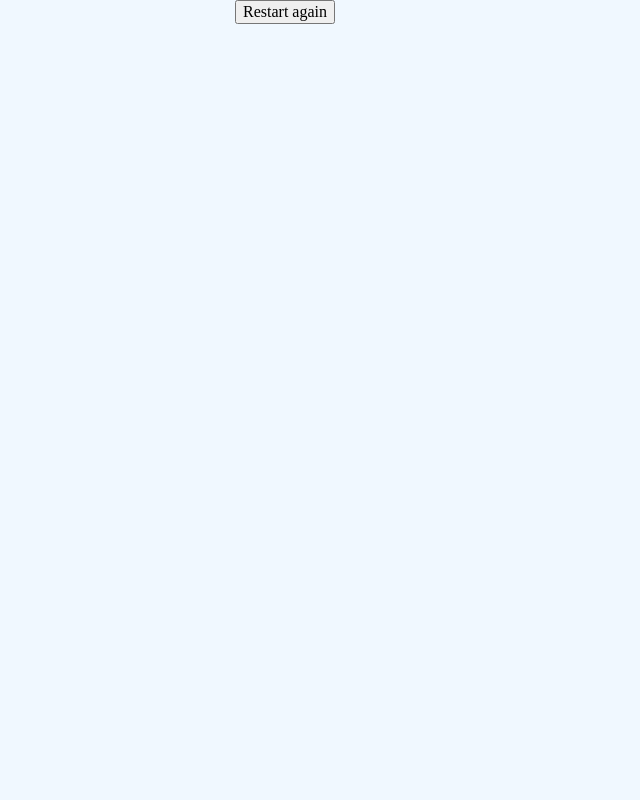
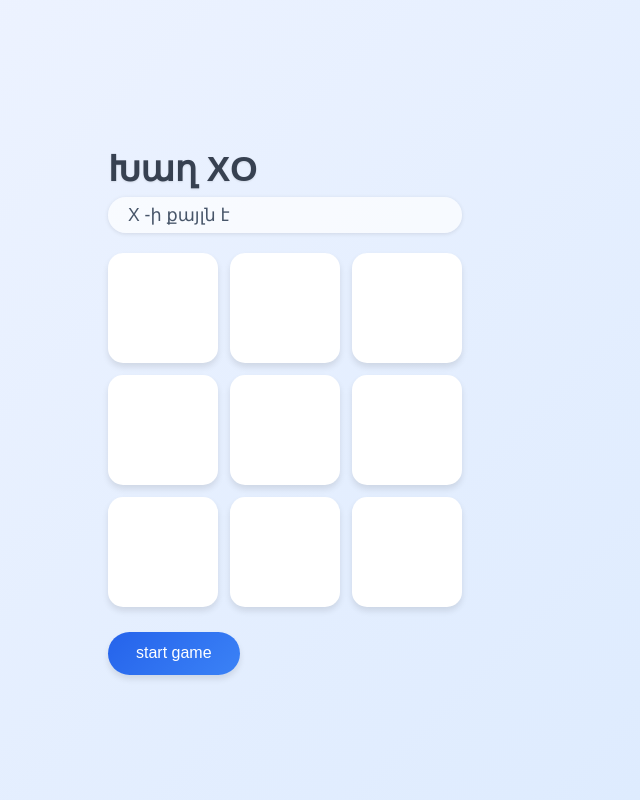
Before and after one commit to Amailya/x--o-play, a plain HTML site: page index.html in a window 1280 px wide. Shown: the whole page, without its empty margins (355-995 px from the left). Drawn offline with nearby package versions, Linux system fonts and the light colour scheme.

Commit message:
developer

```diff
--- a/css/style.css
+++ b/css/style.css
@@ -1,6 +1,91 @@
-body{
-    display: flex;
-    justify-content: center;
-    align-items: center;
-    background-color: aliceblue;
+body {
+  background: linear-gradient(135deg, #f0f4ff, #dbeafe);
+  display: flex;
+  flex-direction: column;
+  align-items: center;
+  justify-content: center;
+  height: 100vh;
+  font-family: "Poppins", Arial, sans-serif;
+  margin: 0;
 }
+
+.title {
+  font-size: 2.2em;
+  color: #374151;
+  margin-bottom: 8px;
+  text-shadow: 0 1px 2px rgba(0,0,0,0.1);
+}
+
+.status {
+  font-size: 1.1em;
+  color: #475569;
+  margin-bottom: 20px;
+  background: #ffffffb5;
+  padding: 8px 20px;
+  border-radius: 20px;
+  box-shadow: 0 1px 4px rgba(0,0,0,0.1);
+}
+
+.board {
+  display: grid;
+  grid-template-columns: repeat(3, 110px);
+  grid-template-rows: repeat(3, 110px);
+  gap: 12px;
+}
+.cell {
+  width: 110px;
+  height: 110px;
+  background: #ffffff;
+  border-radius: 15px;
+  display: flex;
+  align-items: center;
+  justify-content: center;
+  font-size: 2.8em;
+  font-weight: bold;
+  color: #334155;
+  cursor: pointer;
+  box-shadow: 0 4px 6px rgba(0,0,0,0.1);
+  transition: all 0.3s ease;
+}
+
+.cell:hover {
+  transform: translateY(-4px);
+  box-shadow: 0 6px 10px rgba(0,0,0,0.15);
+}
+
+
+.cell.x {
+  color: #2563eb;
+}
+
+.cell.o {
+  color: #dc2626;
+}
+
+@keyframes glow {
+  from {
+    box-shadow: 0 0 8px #10b981;
+  }
+  to {
+    box-shadow: 0 0 20px #10b981;
+  }
+}
+
+
+.restart {
+  margin-top: 25px;
+  padding: 12px 28px;
+  font-size: 1em;
+  background: linear-gradient(135deg, #2563eb, #3b82f6);
+  color: white;
+  border: none;
+  border-radius: 25px;
+  cursor: pointer;
+  box-shadow: 0 4px 6px rgba(0,0,0,0.1);
+  transition: all 0.3s ease;
+}
+
+.restart:hover {
+  transform: scale(1.05);
+  background: linear-gradient(135deg, #1d4ed8, #2563eb);
+}
--- a/index.html
+++ b/index.html
@@ -1,19 +1,23 @@
 <!DOCTYPE html>
-<html lang="en">
+<html lang="hy">
 <head>
   <meta charset="UTF-8">
-    <title>Radio</title>
-     <meta name="viewport" content="width=device-width, initial-scale=1.0">
-    <link rel="stylesheet" href="./css/normalize.css">
-    <link rel="stylesheet" href="./css/style.css">
+  <title>Խաղ XO</title>
+  <meta name="viewport" content="width=device-width, initial-scale=1.0">
+  <link rel="stylesheet" href="./css/normalize.css">
+  <link rel="stylesheet" href="./css/style.css">
 </head>
 <body>
-    <div>
-        <div id="board" class="board">
+  <div class="container">
+    <h1 class="title">Խաղ XO</h1>
 
-        </div>
-        <button class="restart" id="restart">Restart again</button>
-    </div>
-    <script src="./main.js"></script>
+    <div id="status" class="status">X-ի քայլն է</div>
+
+
+    <div id="board" class="board"></div>
+    <button class="restart" id="restart">start game</button>
+  </div>
+
+  <script src="./main.js"></script>
 </body>
 </html>
--- a/main.js
+++ b/main.js
@@ -0,0 +1,89 @@
+// --- DOM ՏԱՐՐԵՐ ---
+const restartBtn = document.getElementById("restart");
+const boardEl = document.getElementById("board");
+const statusEl = document.getElementById("status");
+
+// --- Խաղի վիճակի փոփոխականներ ---
+let board;
+let currentPlayer;
+let isGameActive;
+
+// --- Հաղթող կոմբինացիաներ ---
+const winCombos = [
+  [0,1,2], [3,4,5], [6,7,8],
+  [0,3,6], [1,4,7], [2,5,8],
+  [0,4,8], [2,4,6]
+];
+
+// --- Ֆունկցիաներ ---
+function startGame() {
+  board = Array(9).fill('');
+  currentPlayer = 'X';
+  isGameActive = true;
+
+  boardEl.innerHTML = '';
+  statusEl.textContent = `${currentPlayer} -ի քայլն է`;
+
+  for (let i = 0; i < 9; i++) {
+    const cell = document.createElement('div');
+    cell.className = 'cell';
+    cell.dataset.index = i;
+    cell.addEventListener('click', handleCellClick);
+    boardEl.appendChild(cell);
+  }
+}
+
+function handleCellClick(event) {
+  const index = event.target.dataset.index;
+
+  if (!isGameActive || board[index] !== '') {
+    return;
+  }
+
+  board[index] = currentPlayer;
+  event.target.textContent = currentPlayer;
+  event.target.classList.add(currentPlayer.toLowerCase());
+
+  const winningCombo = checkwin(board, currentPlayer);
+  if (winningCombo) {
+    endGame(winningCombo, false);
+    return;
+  }
+
+  if (!board.includes('')) {
+    endGame(null, true);
+    return;
+  }
+
+  switchPlayer();
+}
+
+function switchPlayer() {
+  currentPlayer = currentPlayer === 'X' ? 'O' : 'X';
+  statusEl.textContent = `${currentPlayer} -ի քայլն է`;
+}
+
+function checkwin(currentBoard, player) {
+  for (const combo of winCombos) {
+    const [a, b, c] = combo;
+    if (currentBoard[a] === player && currentBoard[b] === player && currentBoard[c] === player) {
+      return combo;
+    }
+  }
+  return null;
+}
+
+function endGame(winningCombo, isDraw) {
+  isGameActive = false;
+  if (isDraw) {
+    statusEl.textContent = "Ոչ-ոքի";
+  } else {
+    statusEl.textContent = `Հաղթեց ${currentPlayer}`;
+    winningCombo.forEach(index => {
+      boardEl.children[index].classList.add('win');
+    });
+  }
+}
+
+restartBtn.addEventListener('click', startGame);
+startGame();
```
